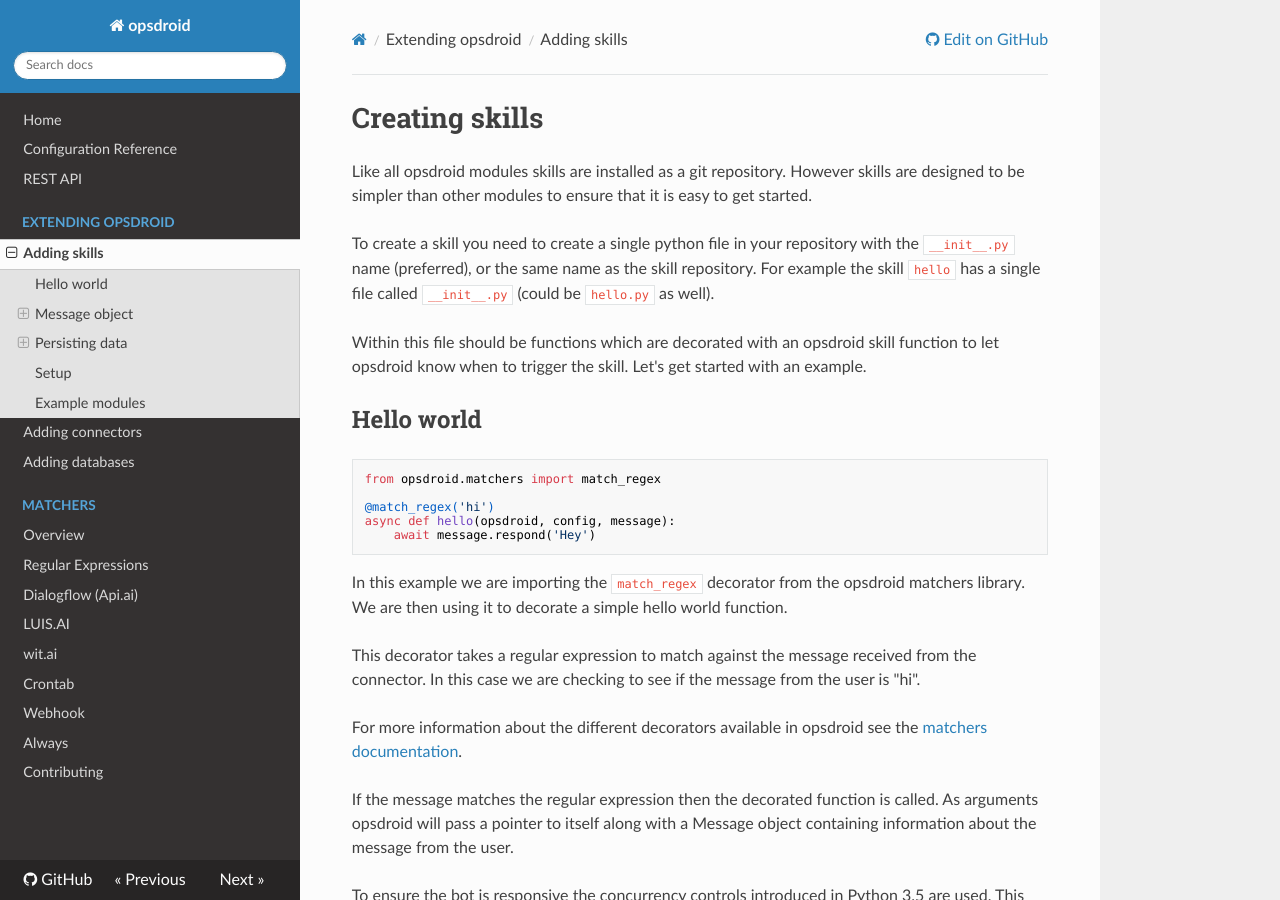
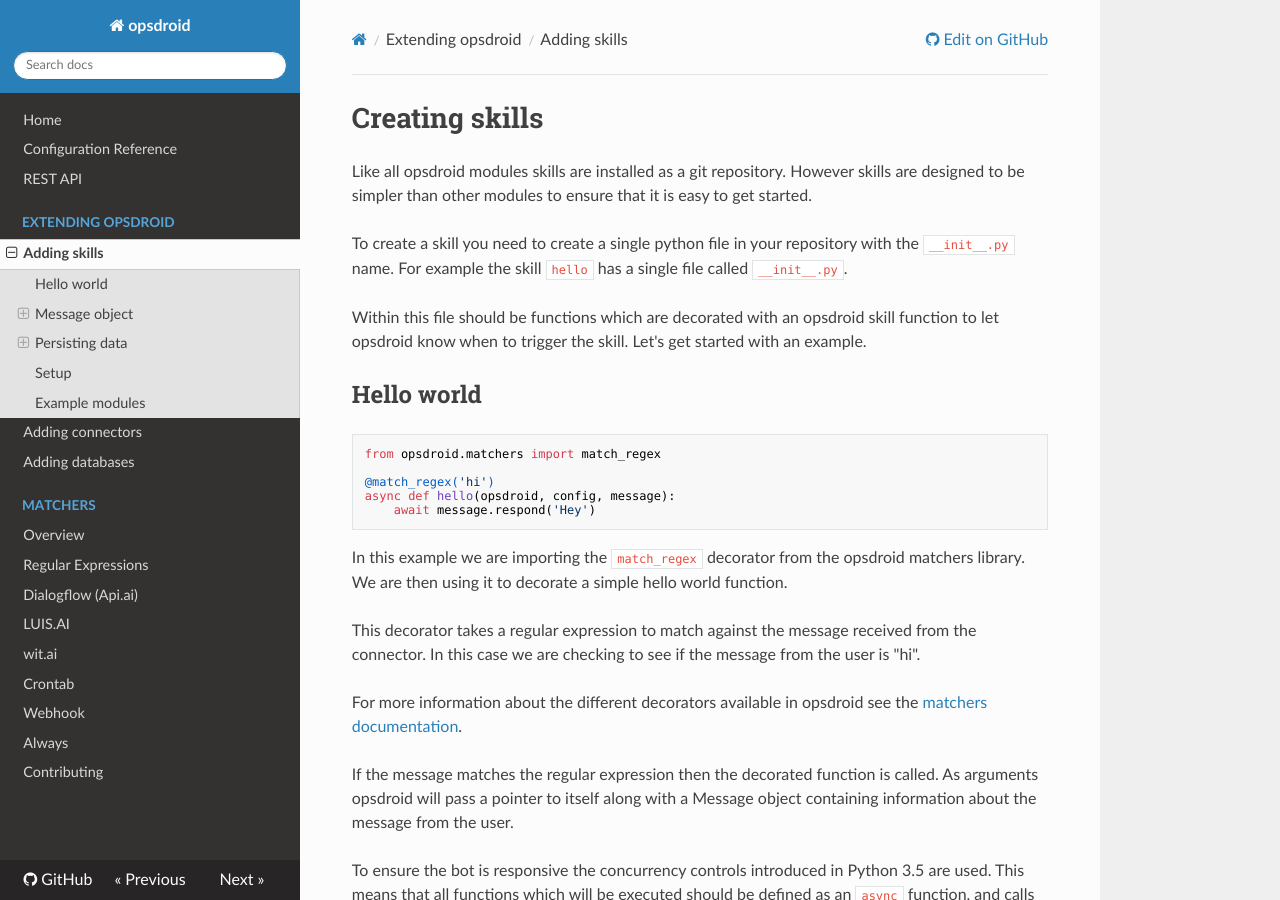
Before and after one commit to opsdroid/opsdroid, an MkDocs documentation site: the page built from docs/extending/skills.md, in a window 1280 px wide and 900 px high. Built offline with MkDocs 1.6.1, drawn with Linux system fonts in a browser that asks for light colours; nearby versions of some CDN libraries; old or Windows-style settings are respelled for this version of MkDocs.

Commit message:
Update skills.md to removes <skillname.py> reference

```diff
--- a/docs/extending/skills.md
+++ b/docs/extending/skills.md
@@ -2,7 +2,7 @@
 
 Like all opsdroid modules skills are installed as a git repository. However skills are designed to be simpler than other modules to ensure that it is easy to get started.
 
-To create a skill you need to create a single python file in your repository with the `__init__.py` name (preferred), or the same name as the skill repository. For example the skill `hello` has a single file called `__init__.py` (could be `hello.py` as well).
+To create a skill you need to create a single python file in your repository with the `__init__.py` name. For example the skill `hello` has a single file called `__init__.py`.
 
 Within this file should be functions which are decorated with an opsdroid skill function to let opsdroid know when to trigger the skill. Let's get started with an example.
 
```
